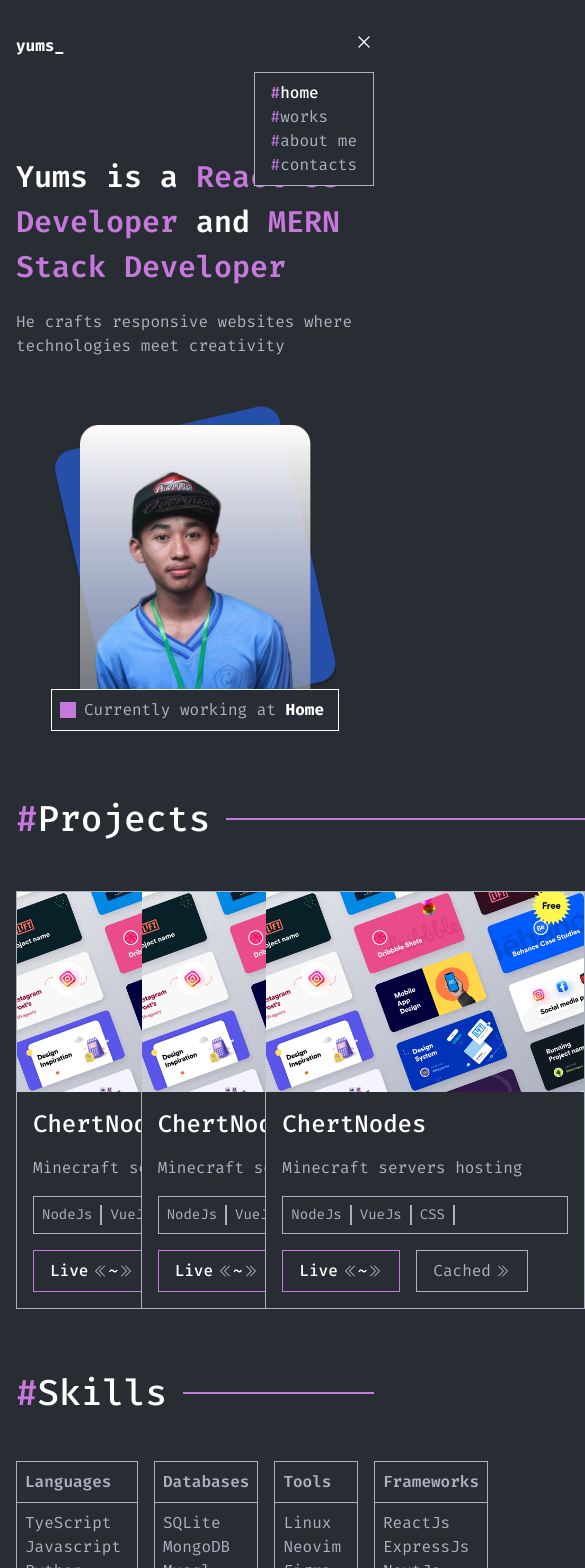
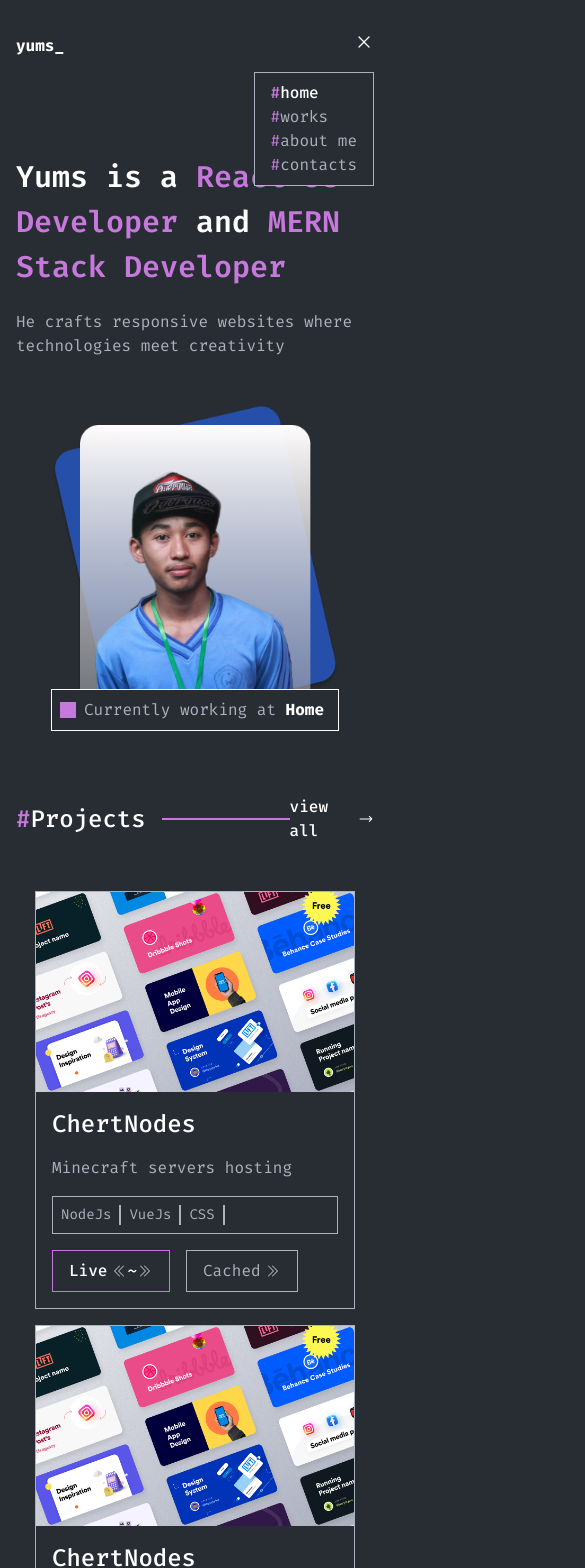
Before and after one commit to takayums/takayums-site, a Next.js app: page / in a window 390 px wide. Shown: the top 1568 px of the page, 585 px wide, since content can reach past the window. Built offline with nearby package versions, Linux system fonts and the light colour scheme.

Commit message:
feat(components): responsive section projects

```diff
--- a/components/Projects.tsx
+++ b/components/Projects.tsx
@@ -13,10 +13,10 @@ export default function Projects() {
       <div className="container mx-auto px-4 max-w-screen-lg">
         <div className="flex items-center justify-between mb-12">
           <div className="flex items-center gap-4">
-            <h2 className="font-medium text-4xl text-white">
+            <h2 className="font-medium text-2xl md:text-3xl lg:text-4xl text-white">
               <span className="text-primary">#</span>Projects
             </h2>
-            <span className="border border-primary w-[500px]"></span>
+            <span className="border border-primary w-32 md:w-60 lg:w-[500px]"></span>
           </div>
           <div className="flex items-center gap-2">
             <p className="text-white font-medium text-base">view all</p>
@@ -24,7 +24,7 @@ export default function Projects() {
           </div>
         </div>
 
-        <div className="grid grid-cols-3 gap-4">
+        <div className="grid grid-cols-1 md:grid-cols-2 lg:grid-cols-3 gap-4 place-items-center place-content-center">
           <CardProject />
           <CardProject />
           <CardProject />
```
